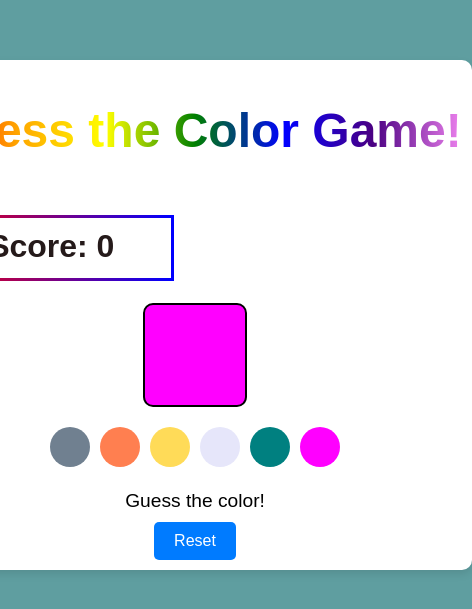
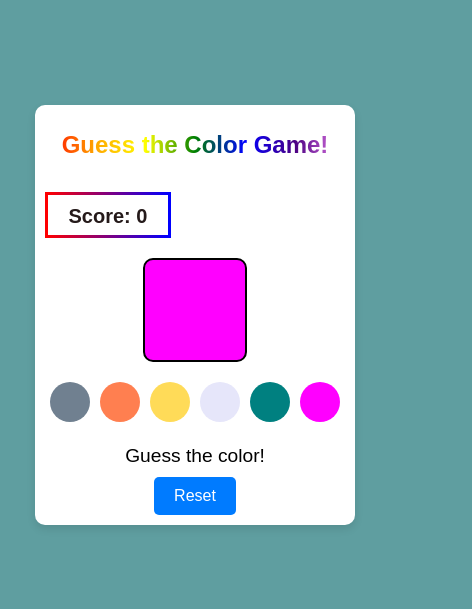
Before and after one commit to PAMMY100/hng-colorgame, a React (Vite) app: page /start in a window 390 px wide. Shown: the part 107-716 px from the top of the page, 472 px wide, since content can reach past the window. Built offline with nearby package versions, Linux system fonts and the light colour scheme.

Commit message:
98% completed

```diff
--- a/src/index.css
+++ b/src/index.css
@@ -166,6 +166,17 @@ a{
 }
 
 @media (max-width: 600px) {
+
+  .gradient-text {
+    font-size: 1.5rem;
+  }
+
+  .score {
+    height: 20px;
+    font-size: 20px;
+    width: 80px;
+  }
+
   .target-color {
     width: 100px;
     height: 100px;
```
